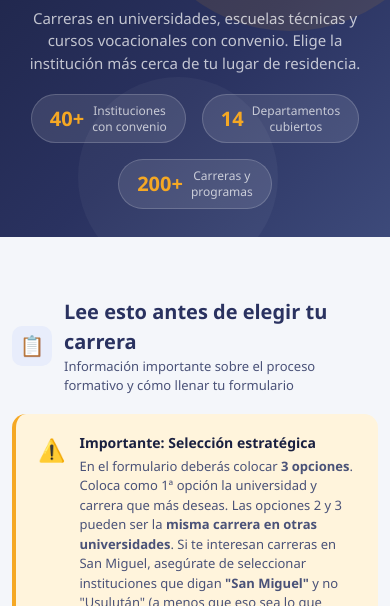
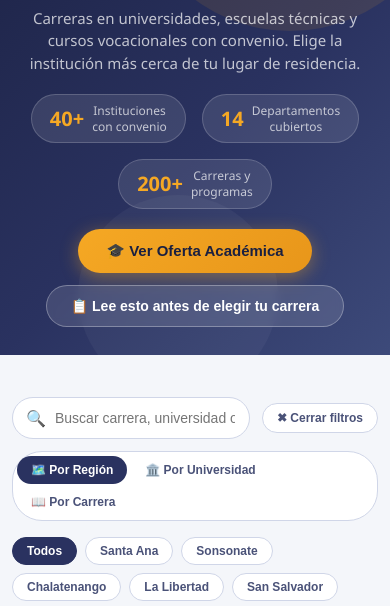
Before and after one commit to sitioweb001/PROCESO-FORMATIVO-, a plain HTML site: page index.html in a window 390 px wide. Shown: the part 229-835 px from the top of the page. Drawn offline with Linux system fonts and the light colour scheme.

```diff
--- a/index.html
+++ b/index.html
@@ -1,4 +1,3 @@
-
 <!DOCTYPE html>
 <html lang="es">
 <head>
@@ -193,6 +192,58 @@
     line-height: 1.3;
   }
 
+  /* Hero action buttons */
+  .hero-btn-primary {
+    display: inline-flex;
+    align-items: center;
+    gap: 8px;
+    background: linear-gradient(135deg, var(--gold) 0%, #E8961A 100%);
+    color: var(--navy-dark);
+    border: none;
+    border-radius: 30px;
+    padding: 13px 28px;
+    font-size: 15px;
+    font-weight: 800;
+    cursor: pointer;
+    box-shadow: 0 4px 18px rgba(245,168,36,0.40);
+    transition: transform var(--transition), box-shadow var(--transition);
+  }
+  .hero-btn-primary:hover {
+    transform: translateY(-2px);
+    box-shadow: 0 8px 26px rgba(245,168,36,0.50);
+  }
+  .hero-btn-secondary {
+    display: inline-flex;
+    align-items: center;
+    gap: 8px;
+    background: rgba(255,255,255,0.12);
+    color: var(--white);
+    border: 1.5px solid rgba(255,255,255,0.30);
+    border-radius: 30px;
+    padding: 12px 24px;
+    font-size: 14px;
+    font-weight: 700;
+    cursor: pointer;
+    backdrop-filter: blur(4px);
+    transition: background var(--transition), border-color var(--transition);
+  }
+  .hero-btn-secondary:hover {
+    background: rgba(255,255,255,0.20);
+    border-color: rgba(255,255,255,0.50);
+  }
+
+  /* Instrucciones: hidden by default, toggle on click */
+  #instrucciones {
+    overflow: hidden;
+    max-height: 0;
+    opacity: 0;
+    transition: max-height 0.55s cubic-bezier(.4,0,.2,1), opacity 0.35s ease;
+  }
+  #instrucciones.open {
+    max-height: 5000px;
+    opacity: 1;
+  }
+
   /* ====== MAIN LAYOUT ====== */
   .container {
     max-width: 1200px;
@@ -384,12 +435,45 @@
 
   /* ====== SEARCH BAR ====== */
   #buscar-section {
-    padding: 28px 0 0;
+    padding: 20px 0 0;
     position: sticky;
     top: 0;
     z-index: 100;
     background: var(--gray-bg);
     border-bottom: 1px solid var(--gray-border);
+    transition: padding var(--transition);
+  }
+
+  /* Collapsed state: only show search input row, hide chips */
+  #buscar-section.collapsed .filter-chips {
+    display: none;
+  }
+  #buscar-section.collapsed {
+    padding: 10px 0;
+  }
+
+  /* Toggle button for filter chips */
+  .filter-toggle-btn {
+    display: none; /* shown on mobile */
+    align-items: center;
+    gap: 6px;
+    background: var(--white);
+    border: 1.5px solid var(--gray-border);
+    border-radius: 20px;
+    padding: 7px 14px;
+    font-size: 12px;
+    font-weight: 700;
+    color: var(--text-mid);
+    cursor: pointer;
+    white-space: nowrap;
+    transition: border-color var(--transition), color var(--transition);
+  }
+  .filter-toggle-btn:hover { border-color: var(--navy); color: var(--navy); }
+
+  @media (max-width: 768px) {
+    .filter-toggle-btn { display: flex; }
+    #buscar-section { padding: 10px 0 0; }
+    .search-bar { padding-bottom: 10px; }
   }
 
   .search-bar {
@@ -1111,6 +1195,14 @@
       <div class="stat-pill"><span class="num">40+</span><span class="lbl">Instituciones<br>con convenio</span></div>
       <div class="stat-pill"><span class="num">14</span><span class="lbl">Departamentos<br>cubiertos</span></div>
       <div class="stat-pill"><span class="num">200+</span><span class="lbl">Carreras y<br>programas</span></div>
+    </div>
+    <div style="margin-top:20px;display:flex;gap:12px;justify-content:center;flex-wrap:wrap;">
+      <button class="hero-btn-primary" onclick="document.getElementById('buscar-section').scrollIntoView({behavior:'smooth'})">
+        🎓 Ver Oferta Académica
+      </button>
+      <button class="hero-btn-secondary" onclick="toggleInstrucciones()">
+        📋 Lee esto antes de elegir tu carrera
+      </button>
     </div>
   </div>
 </header>
@@ -1291,6 +1383,9 @@
         <span class="search-icon">🔍</span>
         <input type="text" id="search-input" placeholder="Buscar carrera, universidad o departamento..." oninput="renderContent()">
       </div>
+      <button class="filter-toggle-btn" id="filter-toggle-btn" onclick="toggleFilterChips()">
+        ⚙️ Filtros
+      </button>
       <div class="view-tabs">
         <button class="view-tab active" onclick="setView('region', this)">🗺️ Por Región</button>
         <button class="view-tab" onclick="setView('universidad', this)">🏛️ Por Universidad</button>
@@ -2431,6 +2526,50 @@
   body.classList.toggle('open');
 }
 
+// Toggle "Lee esto antes de elegir" panel
+function toggleInstrucciones() {
+  const sec = document.getElementById('instrucciones');
+  const btn = document.querySelector('.hero-btn-secondary');
+  const isOpen = sec.classList.toggle('open');
+  btn.textContent = isOpen ? '✖ Cerrar información' : '📋 Lee esto antes de elegir tu carrera';
+  if (isOpen) {
+    setTimeout(() => sec.scrollIntoView({ behavior: 'smooth', block: 'start' }), 50);
+  }
+}
+
+// Toggle filter chips on mobile
+function toggleFilterChips() {
+  const chips = document.querySelectorAll('.filter-chips');
+  const btn = document.getElementById('filter-toggle-btn');
+  const visible = chips[0].style.display !== 'none' && chips[0].style.display !== '';
+  chips.forEach(c => c.style.display = visible ? 'none' : 'flex');
+  btn.textContent = visible ? '⚙️ Filtros' : '✖ Cerrar filtros';
+}
+
+// Auto-collapse filter on scroll (mobile)
+let lastScrollY = 0;
+let filterChipsHidden = false;
+
+window.addEventListener('scroll', () => {
+  if (window.innerWidth > 768) return; // only on mobile
+  const currentY = window.scrollY;
+  const buscar = document.getElementById('buscar-section');
+  const chips = document.querySelectorAll('.filter-chips');
+
+  if (currentY > lastScrollY && currentY > 80 && !filterChipsHidden) {
+    // Scrolling down — collapse chips
+    chips.forEach(c => c.style.display = 'none');
+    document.getElementById('filter-toggle-btn').textContent = '⚙️ Filtros';
+    filterChipsHidden = true;
+  } else if (currentY < lastScrollY && filterChipsHidden) {
+    // Scrolling up — show chips
+    chips.forEach(c => c.style.display = 'flex');
+    document.getElementById('filter-toggle-btn').textContent = '✖ Cerrar filtros';
+    filterChipsHidden = false;
+  }
+  lastScrollY = currentY;
+}, { passive: true });
+
 // Init
 document.addEventListener('DOMContentLoaded', () => {
   renderContent();
```
